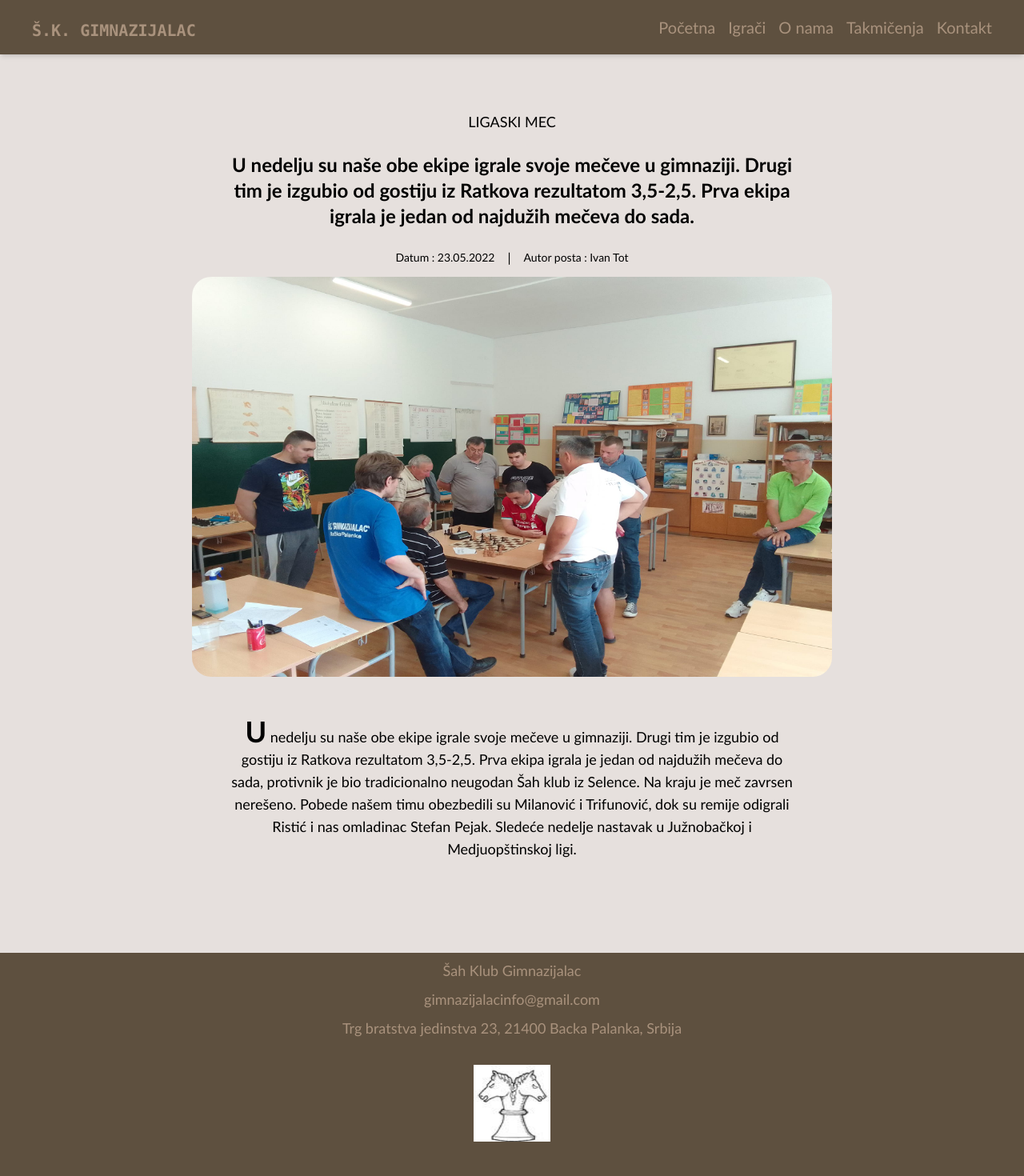
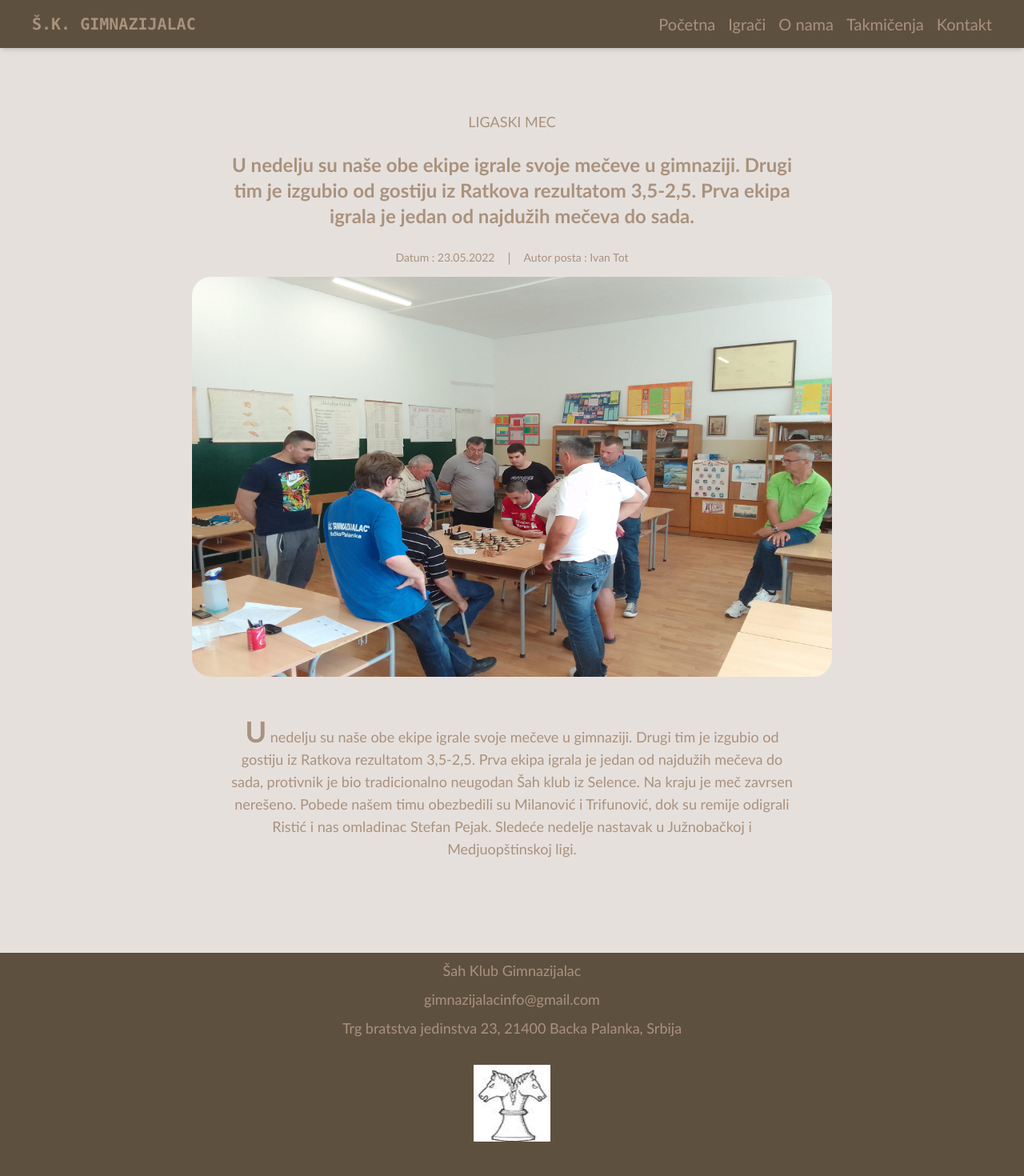
Before and after one commit to milanm98/chess-club-website, a Next.js app: page /post/1 in a window 1280 px wide. Shown: the top 1470 px of the page at 80% size. Built offline with nearby package versions, Linux system fonts and the light colour scheme.

Commit message:
Add text color

```diff
--- a/components/404.tsx
+++ b/components/404.tsx
@@ -7,7 +7,7 @@ const Error404 = () => {
       <img
         className="m-auto pt-24 pb-12"
         width={230}
-        src="chess-board.gif"
+        src="/chess-board.gif"
         alt="gif"
       />
       <h1 className="text-center text-2xl font-medium">
--- a/components/footer.tsx
+++ b/components/footer.tsx
@@ -4,13 +4,13 @@ export default function Footer() {
   return (
     <footer className="text-center nav-background-color flex flex-col justify-between items-center">
       <div>
-        <p className="p-2 nav-text-color text-sm lg:text-lg">
+        <p className="p-2 text-color text-sm lg:text-lg">
           Šah Klub Gimnazijalac
         </p>
-        <p className="nav-text-color text-sm lg:text-lg">
+        <p className="text-color text-sm lg:text-lg">
           gimnazijalacinfo@gmail.com
         </p>
-        <p className="nav-text-color text-sm lg:text-lg p-2">
+        <p className="text-color text-sm lg:text-lg p-2">
           Trg bratstva jedinstva 23, 21400 Backa Palanka, Srbija
         </p>
       </div>
@@ -21,7 +21,7 @@ export default function Footer() {
           alt="logo"
         ></img>
       </div>
-      <p className="nav-text-color mb-2">Copyright @2022</p>
+      <p className="text-color mb-2">Copyright @2023</p>
     </footer>
   )
 }
--- a/components/header.tsx
+++ b/components/header.tsx
@@ -1,7 +1,7 @@
 export default function Header() {
   return (
     <div className="w-full text-center">
-      <h1 className="italic text-2xl lg:text-5xl top-5 p-4 my-8 font-semibold uppercase landing-header">
+      <h1 className="text-color italic text-2xl lg:text-5xl top-5 p-4 my-8 font-semibold uppercase landing-header">
         Sah klub svih bivsih, sadasnjih i buducih gimnazijalaca kao i ostalih
         ljubitelja saha
       </h1>
--- a/components/navbar.tsx
+++ b/components/navbar.tsx
@@ -10,7 +10,7 @@ const Navbar = () => {
       <div className="nav-background-color md:flex items-center justify-between bg-white py-4 md:px-10 px-7">
         <div className="font-bold text-2xl cursor-pointer flex items-center font-[Poppins] text-gray-800">
           <Link href="/">
-            <span className="text-xl nav-text-color mr-1 pt-2 uppercase font-mono">
+            <span className="text-xl text-color mr-1 uppercase font-mono">
               Š.K. Gimnazijalac
             </span>
           </Link>
@@ -31,7 +31,7 @@ const Navbar = () => {
           {Links.map((link) => (
             <li key={link.name} className="md:ml-4 text-xl md:my-0 my-7">
               <Link key={link.name} href={`/${link.link}`}>
-                <a className="nav-text-color hover:text-gray-400 duration-500">
+                <a className="text-color hover:text-gray-400 duration-500">
                   {link.name}
                 </a>
               </Link>
--- a/components/posts.tsx
+++ b/components/posts.tsx
@@ -16,12 +16,14 @@ export default function Posts() {
               alt="Sunset in the mountains"
             />
             <div className="px-6 py-4 min-h-[300px]">
-              <div className="font-bold text-xl mb-2">{value.title}</div>
-              <p className="text-gray-700 text-base">
+              <div className="font-bold text-xl mb-2 text-color">
+                {value.title}
+              </div>
+              <p className="text-gray-700 text-base text-color">
                 {value.shortDescription}
               </p>
             </div>
-            <div className="px-6 pt-4 pb-2 absolute bottom-5">
+            <div className="px-6 pt-4 pb-2 absolute bottom-5 text-color">
               <Link href={`/post/${value.key}`}>Procitaj vise -&gt;</Link>
             </div>
           </div>
--- a/components/single-post.tsx
+++ b/components/single-post.tsx
@@ -1,5 +1,6 @@
 import Posts from '../public/database/landing-page-posts/posts.json'
 import { useRouter } from 'next/router'
+import Custom404 from './404'
 
 export default function SinglePost() {
   const router = useRouter()
@@ -10,19 +11,23 @@ export default function SinglePost() {
     postsIndex = id - 1
   }
 
-  return id !== -1 ? (
+  return Posts[postsIndex] ? (
     <div className="w-full h-auto lg:p-12 text-center">
-      <h1 className="mb-6 text-lg uppercase">{Posts[postsIndex].title}</h1>
+      <h1 className="mb-6 text-lg uppercase text-color">
+        {Posts[postsIndex].title}
+      </h1>
       <div className="flex justify-center my-6">
-        <h2 className="text-center w-2/3 font-semibold text-2xl ">
+        <h2 className="text-center w-2/3 font-semibold text-2xl text-color">
           {Posts[postsIndex].shortDescription}
         </h2>
       </div>
 
       <div className="flex flex-row gap-2 my-3 lg:gap-4 lg:gap-12 justify-center items-center">
-        <h2 className="text-sm">Datum : {Posts[postsIndex].date}</h2>
-        <h2>|</h2>
-        <h3 className="text-sm">Autor posta : {Posts[postsIndex].author}</h3>
+        <h2 className="text-sm text-color">Datum : {Posts[postsIndex].date}</h2>
+        <h2 className="text-color">|</h2>
+        <h3 className="text-sm text-color">
+          Autor posta : {Posts[postsIndex].author}
+        </h3>
       </div>
       <div className="flex justify-center">
         <img
@@ -32,11 +37,11 @@ export default function SinglePost() {
         />
       </div>
 
-      <h4 className="my-12 lg:my-0 lg:mx-36 text-lg p-2 lg:p-12 first-letter:text-4xl first-letter:font-bold">
+      <h4 className="my-12 text-color lg:my-0 lg:mx-36 text-lg p-2 lg:p-12 first-letter:text-4xl first-letter:font-bold">
         {Posts[postsIndex].description}
       </h4>
     </div>
   ) : (
-    <h1>Loading ...</h1>
+    <Custom404 />
   )
 }
--- a/styles/globals.css
+++ b/styles/globals.css
@@ -50,14 +50,6 @@ tr:nth-child(odd) {
   background-color: #5e503f;
 }
 
-.nav-text-color {
+.text-color {
   color: #a9927d;
 }
-
-.header-text-color {
-  color: #f2f4f3;
-}
-
-.text-color {
-  color: #0a0908;
-}
```
